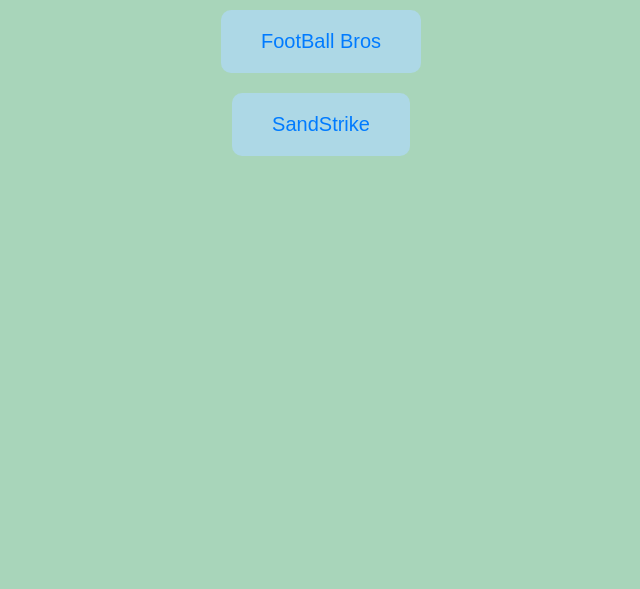
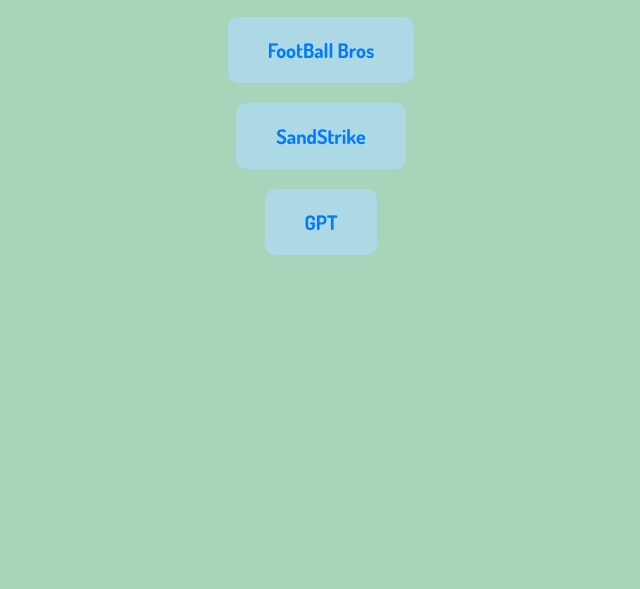
Before and after one commit to susuproxcy/game-portal, a plain HTML site: page index.html in a window 1280 px wide. Shown: the part 211-800 px from the top of the page, without its empty margins (319-959 px from the left). Drawn offline with Linux system fonts and the light colour scheme.

Commit message:
Update index.html

```diff
--- a/index.html
+++ b/index.html
@@ -3,10 +3,12 @@
 <head>
     <meta charset="UTF-8">
     <meta name="viewport" content="width=device-width, initial-scale=1.0">
-    <title style="color: lightgreen;">Made by your classmate</title>
+    <title>Google Classroom</title> <!-- Set the tab title to "Google Classroom" -->
+    <link href="https://fonts.googleapis.com/css2?family=Dosis:wght@700&display=swap" rel="stylesheet"> <!-- Import Dosis font -->
     <style>
         body {
-            font-family: Arial, sans-serif;
+            font-family: 'Dosis', sans-serif; /* Use Dosis font */
+            font-weight: bold; /* Set font to bold */
             background-color: #A8D5BA; /* Mid-dark light green */
             text-align: center;
             padding: 50px;
@@ -43,6 +45,7 @@
         <li><a href="#" onclick="openGame('https://susuproxcy.github.io/susug/')">OvO</a></li>
         <li><a href="#" onclick="openGame('https://fb.nbadebate.com')">FootBall Bros</a></li>
         <li><a href="#" onclick="openGame('https://sandstrike.io')">SandStrike</a></li>
+        <li><a href="#" onclick="openGame('https://chat.openai.com')">GPT</a></li> <!-- GPT now opens in about:blank -->
     </ul>
 
     <script>
```
